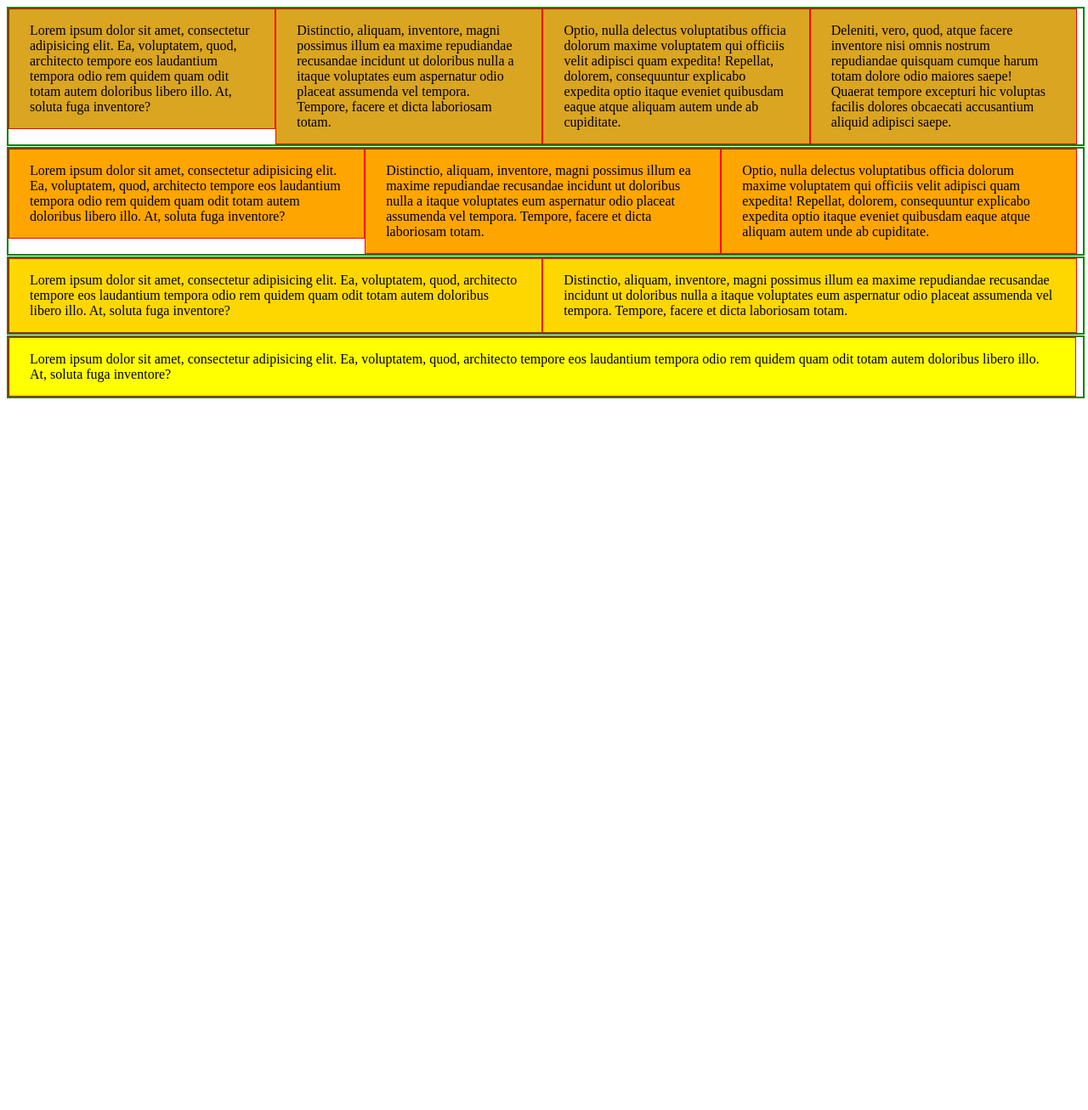
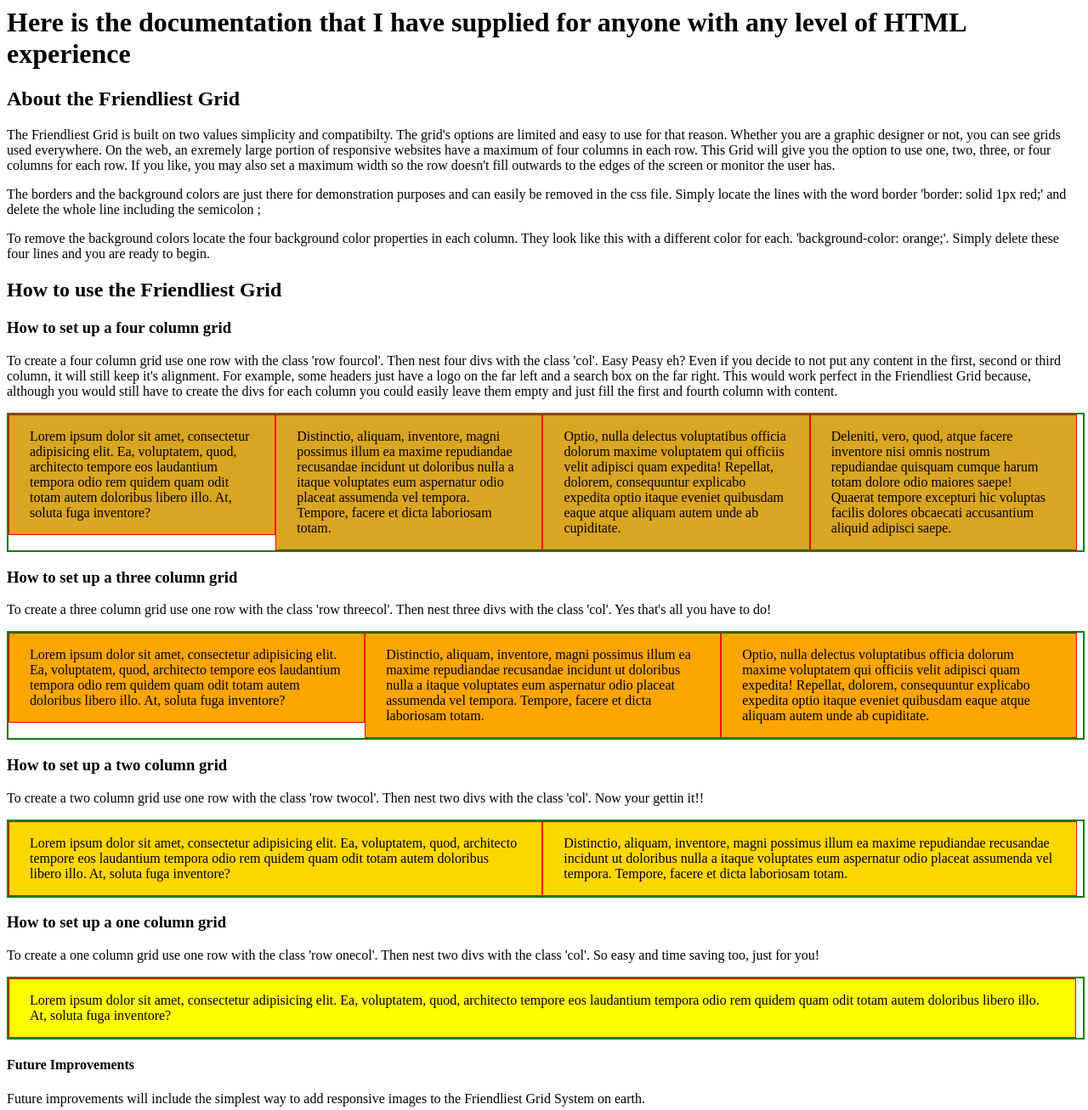
Before and after one commit to jdubble/FriendliestGrid, a plain HTML site: page index.html in a window 1280 px wide. Shown: the whole page at 85% size. Before the commit the page ends 800 px from the top, so only its background shows below. Drawn offline with Linux system fonts and the light colour scheme.

Commit message:
Added documnentation to the HTML
This change adds an update to explain how to use the grid for any
beginner to HTML. You may delete the borders and background colors for
your own needs.

```diff
--- a/index.html
+++ b/index.html
@@ -5,7 +5,15 @@
 	<link rel="stylesheet" type="text/css" href="friendliest_grid.css">
 </head>
 <body>
-
+<h1>Here is the documentation that I have supplied for anyone with any level of HTML experience</h1>
+<h2>About the Friendliest Grid</h2>
+<p>The Friendliest Grid is built on two values simplicity and compatibilty. The grid's options are limited and easy to use for that reason. Whether you are a graphic designer or not, you can see grids used everywhere. On the web, an exremely large portion of responsive websites have a maximum of four columns in each row. This Grid will give you the option to use one, two, three, or four columns for each row. If you like, you may also set a maximum width so the row doesn't fill outwards to the edges of the screen or monitor the user has.</p>
+<p>The borders and the background colors are just there for demonstration purposes and can easily be removed in the css file. Simply locate the lines with the word border 'border: solid 1px red;' and delete the whole line including the semicolon ;</p>
+<p>To remove the background colors locate the four background color properties in each column. They look like this with a different color for each. 'background-color: orange;'. Simply delete these four lines and you are ready to begin.</p>
+<h2>How to use the Friendliest Grid</h2>
+<h3>How to set up a four column grid</h3>
+<p>To create a four column grid use one row with the class 'row fourcol'. Then nest four divs with the class 'col'. Easy Peasy eh? Even if you decide to not put any content in the first, second or third column, it will still keep it's alignment. For example, some headers just have a logo on the far left and a search box on the far right. This would work perfect in the Friendliest Grid because, although you would still have to create the divs for each column you could easily leave them empty and just fill the first and fourth column with content. </p>
+<!-- To create a four column grid use the class 'row fourcol'. Then nest four divs inside the row with the class 'col'. Easy Peasy eh? -->
 <div class="row fourcol">
 	<div class="col">
 		<p>Lorem ipsum dolor sit amet, consectetur adipisicing elit. Ea, voluptatem, quod, architecto tempore eos laudantium tempora odio rem quidem quam odit totam autem doloribus libero illo. At, soluta fuga inventore?</p>
@@ -20,7 +28,9 @@
 		<p>Deleniti, vero, quod, atque facere inventore nisi omnis nostrum repudiandae quisquam cumque harum totam dolore odio maiores saepe! Quaerat tempore excepturi hic voluptas facilis dolores obcaecati accusantium aliquid adipisci saepe.</p>
 		</div>
 </div>
-
+<h3>How to set up a three column grid</h3>
+<p>To create a three column grid use one row with the class 'row threecol'. Then nest three divs with the class 'col'. Yes that's all you have to do!</p>
+<!-- To create a three column grid use the class 'row threecol'. Then nest three divs inside the row with the class 'col'. So easy a caveman could do it! -->
 <div class="row threecol">
 	<div class="col">
 		<p>Lorem ipsum dolor sit amet, consectetur adipisicing elit. Ea, voluptatem, quod, architecto tempore eos laudantium tempora odio rem quidem quam odit totam autem doloribus libero illo. At, soluta fuga inventore?</p>
@@ -33,7 +43,9 @@
 	</div>
 
 </div>
-
+<h3>How to set up a two column grid</h3>
+<p>To create a two column grid use one row with the class 'row twocol'. Then nest two divs with the class 'col'. Now your gettin it!!</p>
+<!-- To create a two column grid use the class 'row threecol'. Then nest two divs inside the row with the class 'col'. So easy a caveman could do it! -->
 <div class="row twocol">
 	<div class="col">
 		<p>Lorem ipsum dolor sit amet, consectetur adipisicing elit. Ea, voluptatem, quod, architecto tempore eos laudantium tempora odio rem quidem quam odit totam autem doloribus libero illo. At, soluta fuga inventore?</p>
@@ -43,7 +55,9 @@
 	</div>
 
 </div>
-
+<h3>How to set up a one column grid</h3>
+<p>To create a one column grid use one row with the class 'row onecol'. Then nest two divs with the class 'col'. So easy and time saving too, just for you!</p>
+<!-- To create a two column grid, yes you guessed it!!! use the class 'row onecol'. Then nest one divs inside the row with the class 'col'. I wish my keys were this easy to remember! -->
 <div class="row onecol">
 	<div class="col">
 		<p>Lorem ipsum dolor sit amet, consectetur adipisicing elit. Ea, voluptatem, quod, architecto tempore eos laudantium tempora odio rem quidem quam odit totam autem doloribus libero illo. At, soluta fuga inventore?</p>
@@ -51,6 +65,9 @@
 
 
 </div>
+<h4>Future Improvements</h4>
+
+<p>Future improvements will include the simplest way to add responsive images to the Friendliest Grid System on earth.</p>
 
 </body>
 </html>
```
